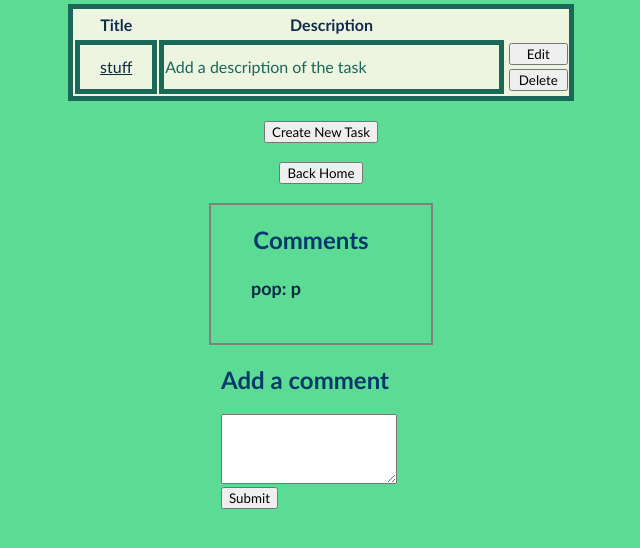
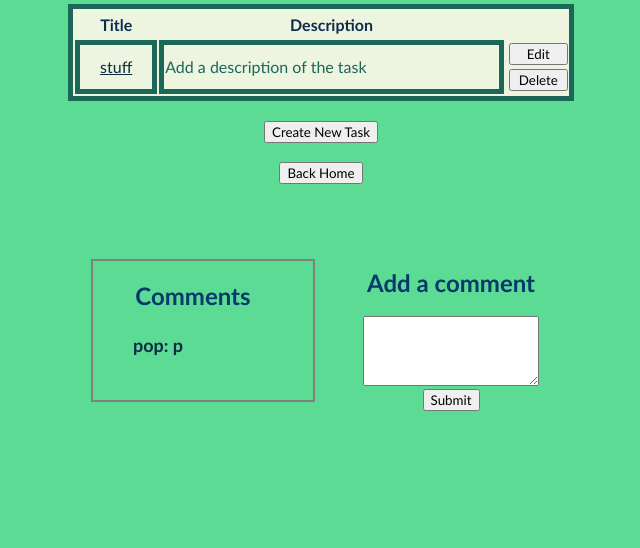
Before and after one commit to michaelslusser/ITIS3155ProjectTracker, a Flask app: page /view_project/1 in a window 1280 px wide. Shown: the part 215-763 px from the top of the page, without its empty margins (319-959 px from the left). Run offline with Flask 3, Linux system fonts and the light colour scheme; a user stored in the database is signed in.

Commit message:
fixed comment styling with inline block

```diff
--- a/static/main.css
+++ b/static/main.css
@@ -105,3 +105,19 @@ form div {
     margin: 2px auto;
     width: 200px;
 }
+.parent {
+    margin: 1rem;
+    padding: 2rem 2rem;
+    text-align: center;
+  }
+  .child {
+    display: inline-block;
+    padding: 1rem 1rem;
+    vertical-align: middle;
+    text-align: left;
+  }
+  .child2 {
+    display: inline-block;
+    padding: 1rem 1rem;
+    vertical-align: middle;
+  }
--- a/templates/view_project.html
+++ b/templates/view_project.html
@@ -73,10 +73,10 @@
                     <input type="submit" value="Back Home">
                 </form>
             </div>
-
-        </div><br>
-
-        <div class="commentsBox">
+            <p1></p1>
+        </div>
+        <div class='parent'>
+            <div class='child'>        <div class="commentsBox">
                 <h2>Comments</h2>
                 {% for comment in project_comments %}
                 <h4><ul>{{ comment.name }}: {{ comment.comment }}</ul></h4>
@@ -85,13 +85,16 @@
                 </form>-->
                 {% endfor %}
 
-        </div>
-        <form action="{{ url_for('project_comment', project_id=project.id) }}" method="post">
+            </div></div>
+            <div class='child2'>        <form action="{{ url_for('project_comment', project_id=project.id) }}" method="post">
                 <div>
                     <h2 class="title">Add a comment</h2>
                     <textarea name="comment" rows="4" cols="0"></textarea>
                     <input type="submit" value="Submit">
+                </div></div>
           </div>
+
+
 
     </body>
 
```
Also changed, not shown: static/second.css (+16 -0 lines), static/third.css (+16 -0 lines), templates/view_task.html (+8 -5 lines), instance/project_app.db (deleted). Lines whose indentation alone changed are shown as unchanged.
